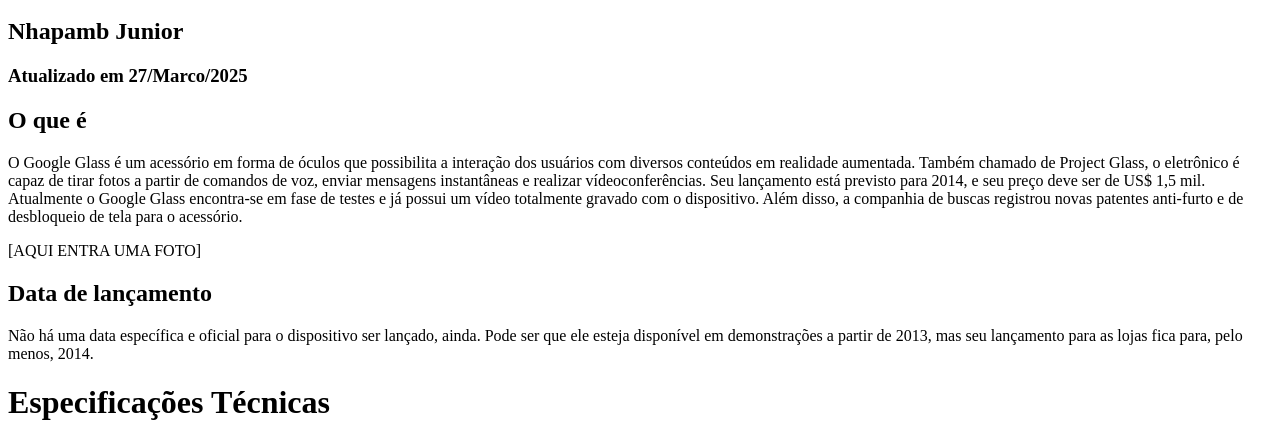
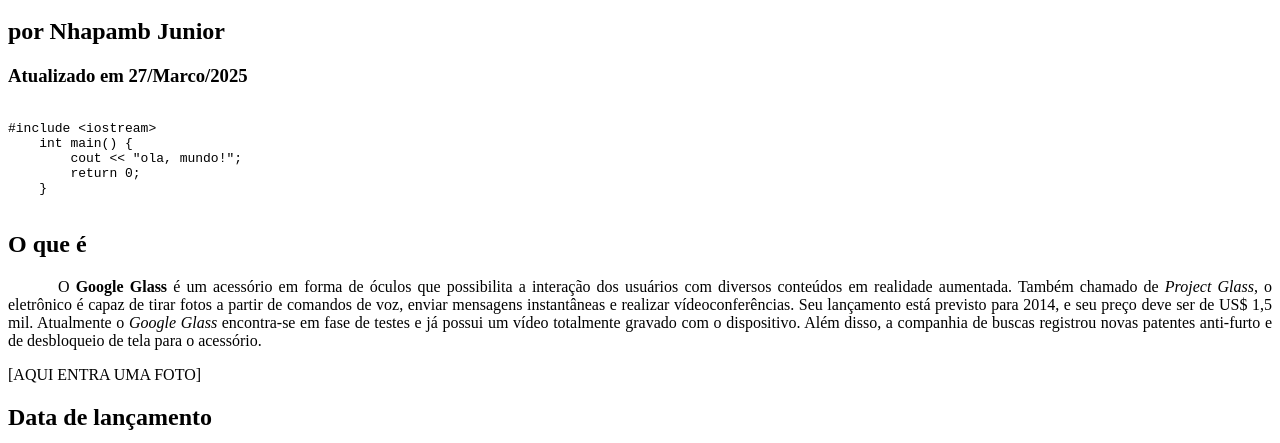
Before and after one commit to Alvinrick/NEW-HTML, a plain HTML site: page projeto-glass-html5/index.html in a window 1280 px wide. Shown: the part 354-797 px from the top of the page. Drawn offline with Linux system fonts and the light colour scheme.

Commit message:
Formatação de Texto com HTML5 e CSS3

```diff
--- a/projeto-glass-html5/index.html
+++ b/projeto-glass-html5/index.html
@@ -4,6 +4,13 @@
 <head>
 <meta charset="UTF-8">
 <title>Tudo sobre Google Glass</title>
+<style>
+p {
+    text-align: justify;
+    text-indent: 50px;
+}
+
+</style>
 </head>
 <body>
     <div id="interface">
@@ -26,13 +33,22 @@ Menu Principal
 <hgroup>
 <h3>Tecnologia > &nbsp; Inovações</h3>
 <h1>Saiba tudo sobre o Google Glass</h1>
-<h2>Nhapamb Junior</h2>
+<h2>por Nhapamb Junior</h2>
 <h3>Atualizado em 27/Marco/2025</h3>
 </hgroup>
 
+<pre>
+<code>
+#include &lt;iostream&gt;
+    int main() {
+        cout << "ola, mundo!";
+        return 0;
+    }
+</code>
+</pre>
 
 <h2>O que é</h2>
-<p>O Google Glass é um acessório em forma de óculos que possibilita a interação dos usuários com diversos conteúdos em realidade aumentada. Também chamado de Project Glass, o eletrônico é capaz de tirar fotos a partir de comandos de voz, enviar mensagens instantâneas e realizar vídeo&shy;conferên&shy;cias. Seu lançamento está previsto para 2014, e seu preço deve ser de US$ 1,5 mil. Atualmente o Google Glass encontra-se em fase de testes e já possui um vídeo totalmente gravado com o dispositivo. Além disso, a companhia de buscas registrou novas patentes anti-furto e de desbloqueio de tela para o acessório.</p>
+<p>O <span style="font-weight:900;">Google Glass</span> é um acessório em forma de óculos que possibilita a interação dos usuários com diversos conteúdos em realidade aumentada. Também chamado de <i>Project Glass</i>, o eletrônico é capaz de tirar fotos a partir de comandos de voz, enviar mensagens instantâneas e realizar vídeo&shy;conferên&shy;cias. Seu lançamento está previsto para 2014, e seu preço deve ser de US$ 1,5 mil. Atualmente o <em>Google Glass</em> encontra-se em fase de testes e já possui um vídeo totalmente gravado com o dispositivo. Além disso, a companhia de buscas registrou novas patentes anti-furto e de desbloqueio de tela para o acessório.</p>
 
 [AQUI ENTRA UMA FOTO]
 
@@ -65,7 +81,7 @@ Memória Interna: 12GB
 
 <p>Além da surpresa do áudio, a tela montada a frente do olho do usuário também chamou atenção. Serão 640 x 360 pixels de resolução que, em proporção, equivaleria a um monitor de 25 polegadas de alta definição colocado a 2,5 metros de distância do espectador.</p>
 
-<p>Copyright &copy; 2025 - by Nhapamb Junior</p>
+<p>Copyright &copy; 2025 - <s>by Nhapamb Junior</s></p>
 Facebook | Twitter
 </div>
 </body>
```
